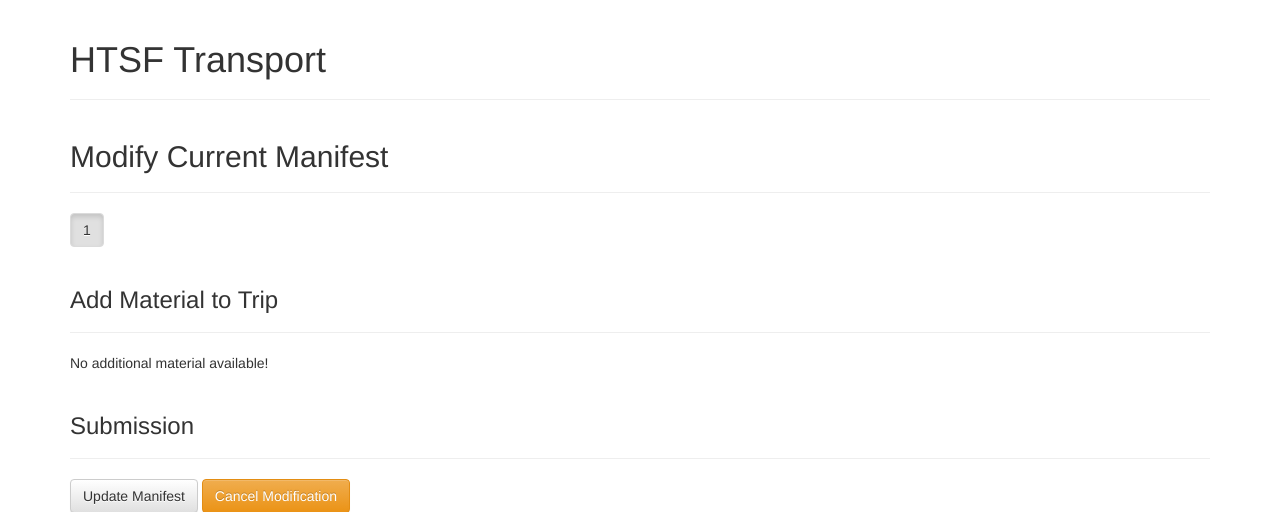
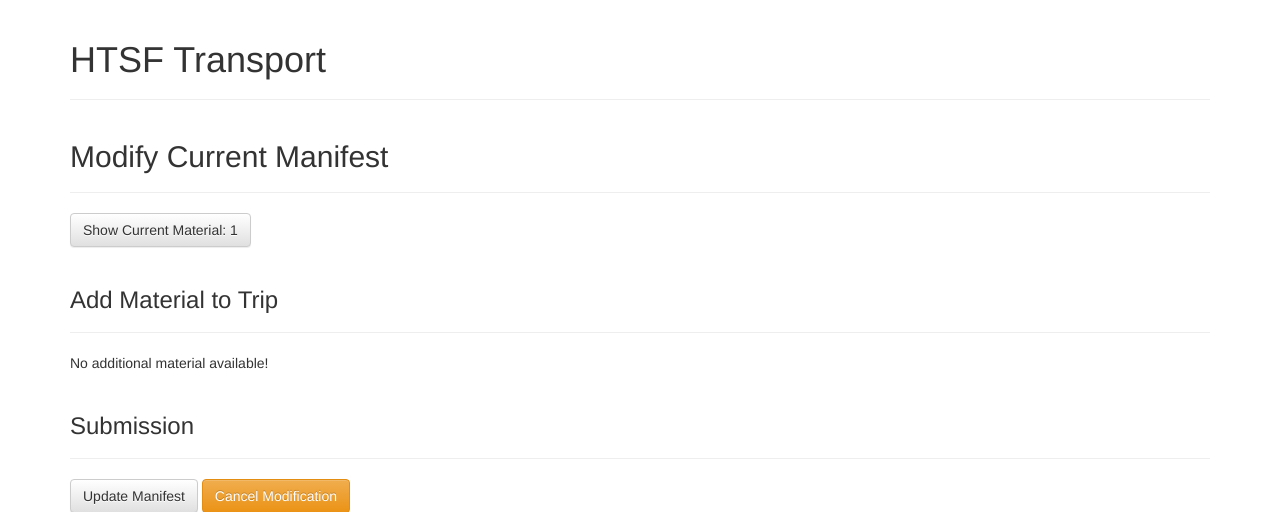
Before and after one commit to keeklund-zz/transport, a Flask app: template transport/templates/modify.html in a window 1280 px wide. Shown: the top 512 px of the page. Run offline with Flask 2, Linux system fonts and the light colour scheme; tables that the repository leaves empty hold one stand-in row (values such as "Sample post"); the template is opened without the code that fills it: values that come from a table or form of the project are taken from there, most other values are stand-ins (such as "Sample title", 1, 10 or a date in 2020); parts of the project's set-up code (start-up, migrations or seed data) failed here and were passed over; some libraries are stand-ins or nearby versions.

Commit message:
collapse modifications

```diff
--- a/transport/templates/modify.html
+++ b/transport/templates/modify.html
@@ -11,6 +11,12 @@
     <h2>Modify Current Manifest</h2>
   </div>
 
+  <button class="btn btn-default" type="button" data-toggle="collapse" data-target="#currentMaterial" aria-expanded="false">
+    Show Current Material: {{ transfer_items | length }}
+  </button>
+
+  <div class="collapse" id="currentMaterial">
+    <div class="well">
       <div class="btn-group-vertical" data-toggle="buttons">
 	{% for transfer_item in transfer_items %}
 	<label class="btn btn-default active">
@@ -18,18 +24,29 @@
 	</label>
 	{% endfor %}
       </div>
+    </div>
+  </div>
 
 
   <div class="page-header">
     <h3>Add Material to Trip</h3>
   </div>
   {% if data.get('data') %}
+  <button class="btn btn-default" type="button" data-toggle="collapse" data-target="#availableMaterial" aria-expanded="false">
+    Show Available Material: {{ transfer_items | length }}
+  </button>
+
+
+  <div class="collapse" id="availableMaterial">
+    <div class="well">
       <div class="btn-group-vertical" data-toggle="buttons">
 	{% for datum in data.get('data') %}
 	<label class="btn btn-default">
 	  <input name="1{{ datum.id }}" value="{{ datum.pool }}" type="checkbox" autocomplete="off" />{{ datum.pool }}
 	</label>
 	{% endfor %}
+      </div>
+    </div>
   </div>
   {% else %}
   <p>No additional material available!</p>
--- a/transport/templates/pickup.html
+++ b/transport/templates/pickup.html
@@ -2,7 +2,7 @@
 {% block body %}
 <h2>Material Selection from {{ location }}:</h2>
 <form method="post" name="available_material" action="/checkout">
-  <button class="btn btn-default" type="button" data-toggle="collapse" data-target="#showMaterial" aria-expanded="false" aria-controls="collapseExample">
+  <button class="btn btn-default" type="button" data-toggle="collapse" data-target="#showMaterial" aria-expanded="false">
     Show {{ data.get('data') | length }} Containers
   </button>
   <div class="collapse" id="showMaterial">
```
Lines whose indentation alone changed are shown as unchanged.
